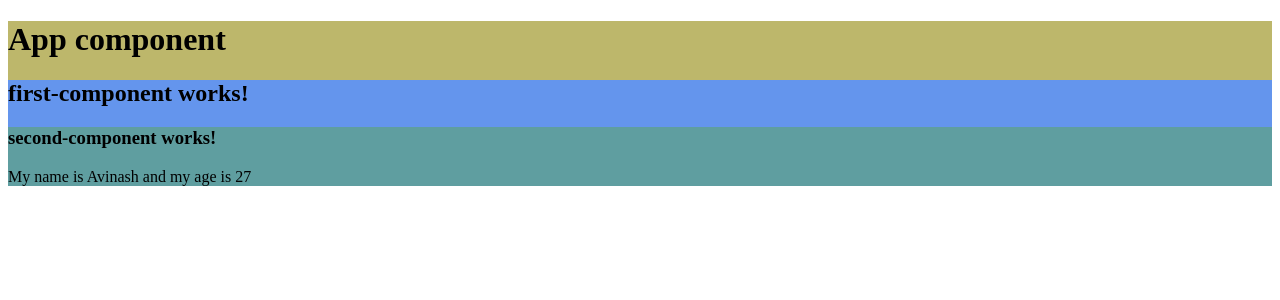
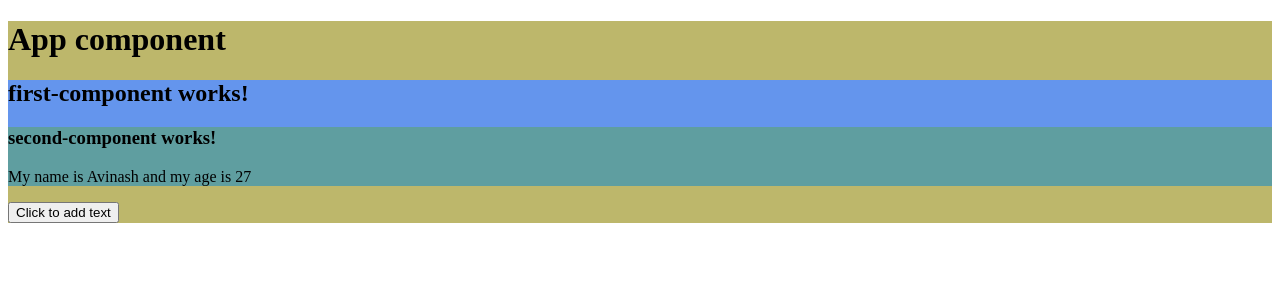
Before and after one commit to avinashredyy/Angular-Basics, an Angular app: page / in a window 1280 px wide. Shown: the top 300 px of the page. Built offline with nearby package versions, Linux system fonts and the light colour scheme.

Commit message:
disabling and enabling the button

```diff
--- /dev/null
+++ b/src/app/add-text-button/add-text-button.component.html
@@ -0,0 +1 @@
+<button [disabled]="!addText">Click to add text</button>
--- /dev/null
+++ b/src/app/add-text-button/add-text-button.component.ts
@@ -0,0 +1,21 @@
+import { Component, OnInit } from '@angular/core';
+
+@Component({
+  selector: 'app-add-text-button',
+  templateUrl: './add-text-button.component.html',
+  styleUrls: ['./add-text-button.component.css']
+})
+export class AddTextButtonComponent implements OnInit {
+
+  addText = false;
+
+  constructor() {
+    setTimeout(() => {
+      this.addText = true;
+    }, 2000);
+   }
+
+  ngOnInit(): void {
+  }
+
+}
--- a/src/app/app.component.html
+++ b/src/app/app.component.html
@@ -2,4 +2,5 @@
 <div class="rootDiv">
   <h1>App component</h1>
   <app-first-component></app-first-component>
+  <app-add-text-button></app-add-text-button>
 </div>
--- a/src/app/app.module.ts
+++ b/src/app/app.module.ts
@@ -4,12 +4,14 @@ import { NgModule } from '@angular/core';
 import { AppComponent } from './app.component';
 import { FirstComponentComponent } from './first-component/first-component.component';
 import { SecondComponentComponent } from './second-component/second-component.component';
+import { AddTextButtonComponent } from './add-text-button/add-text-button.component';
 
 @NgModule({
   declarations: [
     AppComponent,
     FirstComponentComponent,
-    SecondComponentComponent
+    SecondComponentComponent,
+    AddTextButtonComponent
   ],
   imports: [
     BrowserModule
```
Also changed, not shown: src/app/add-text-button/add-text-button.component.css (added), 1 other file (tests, documents, lock files or other folders).
